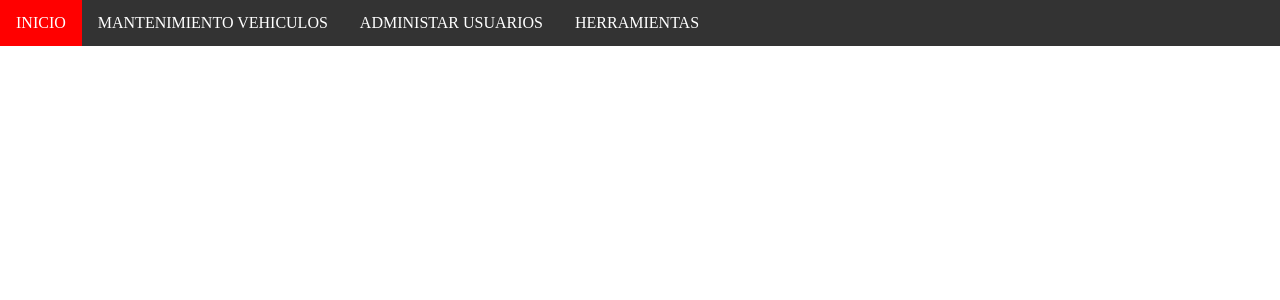
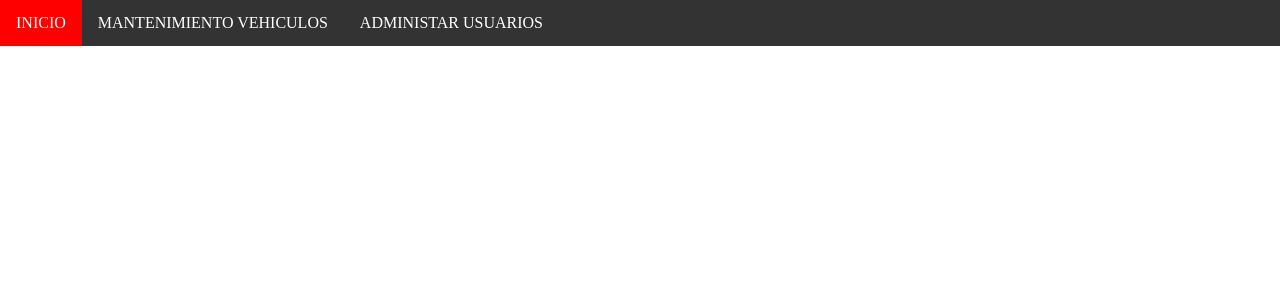
Before and after one commit to autofires/DAW-SIST31A-GP2, a PHP site: page /menuadmin.php in a window 1280 px wide. Shown: the top 300 px of the page. Run offline with PHP 8.4, Linux system fonts and the light colour scheme.

Commit message:
Update menuadmin.php

```diff
--- a/SistemaVentasV2/menuadmin.php
+++ b/SistemaVentasV2/menuadmin.php
@@ -80,9 +80,6 @@ if(isset($_REQUEST["cerrar"])){
         <a href="?p=adminusuarios.php">Usuarios</a>
       </div>
   </li>
-  <li class="dropdown">
-    <a href="#news">HERRAMIENTAS</a>
-  </li>
   <li><?php
                     if (isset($_SESSION["usuario"])) {
                         echo "<a href='?cerrar=true'>CERRAR SESION</a>";
```
